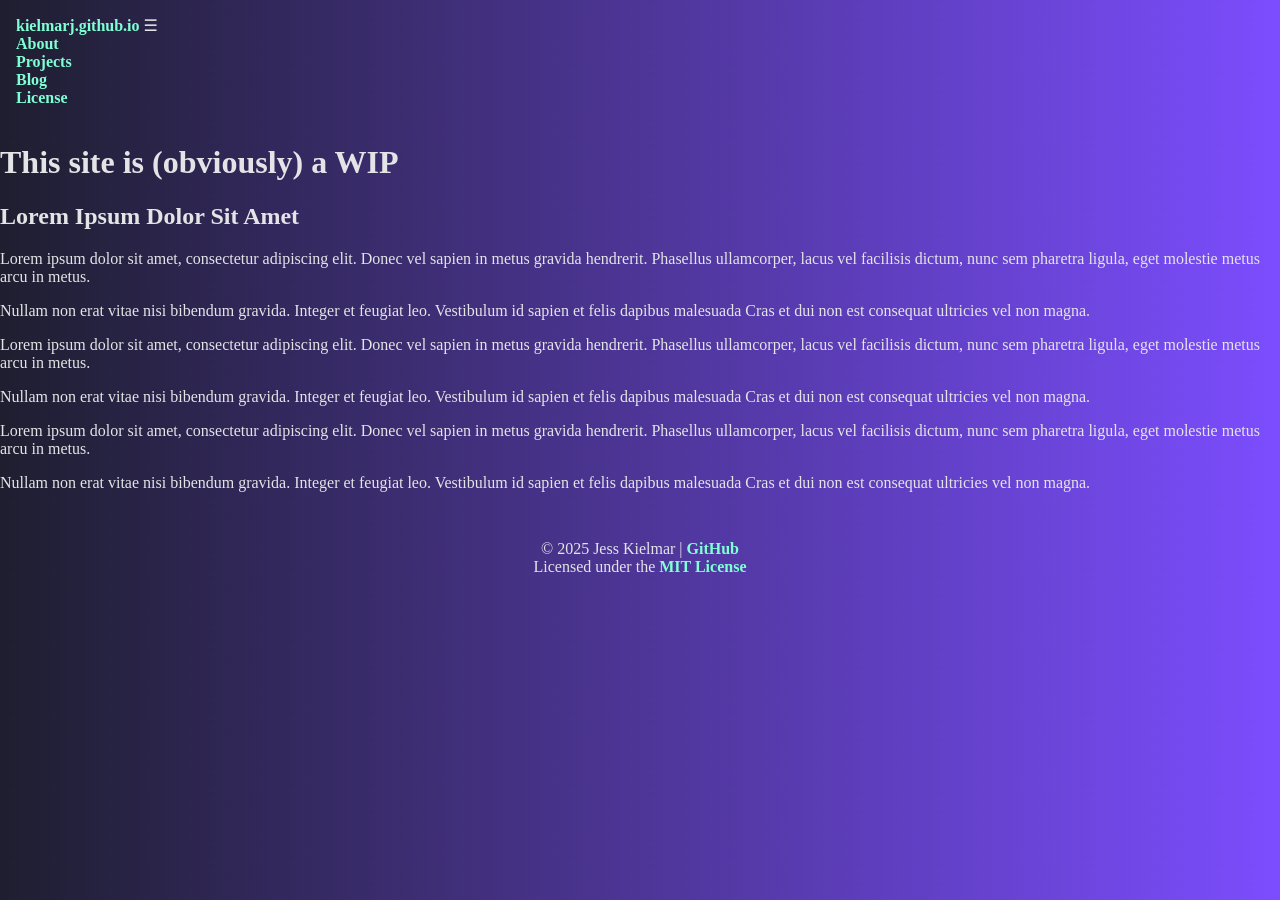
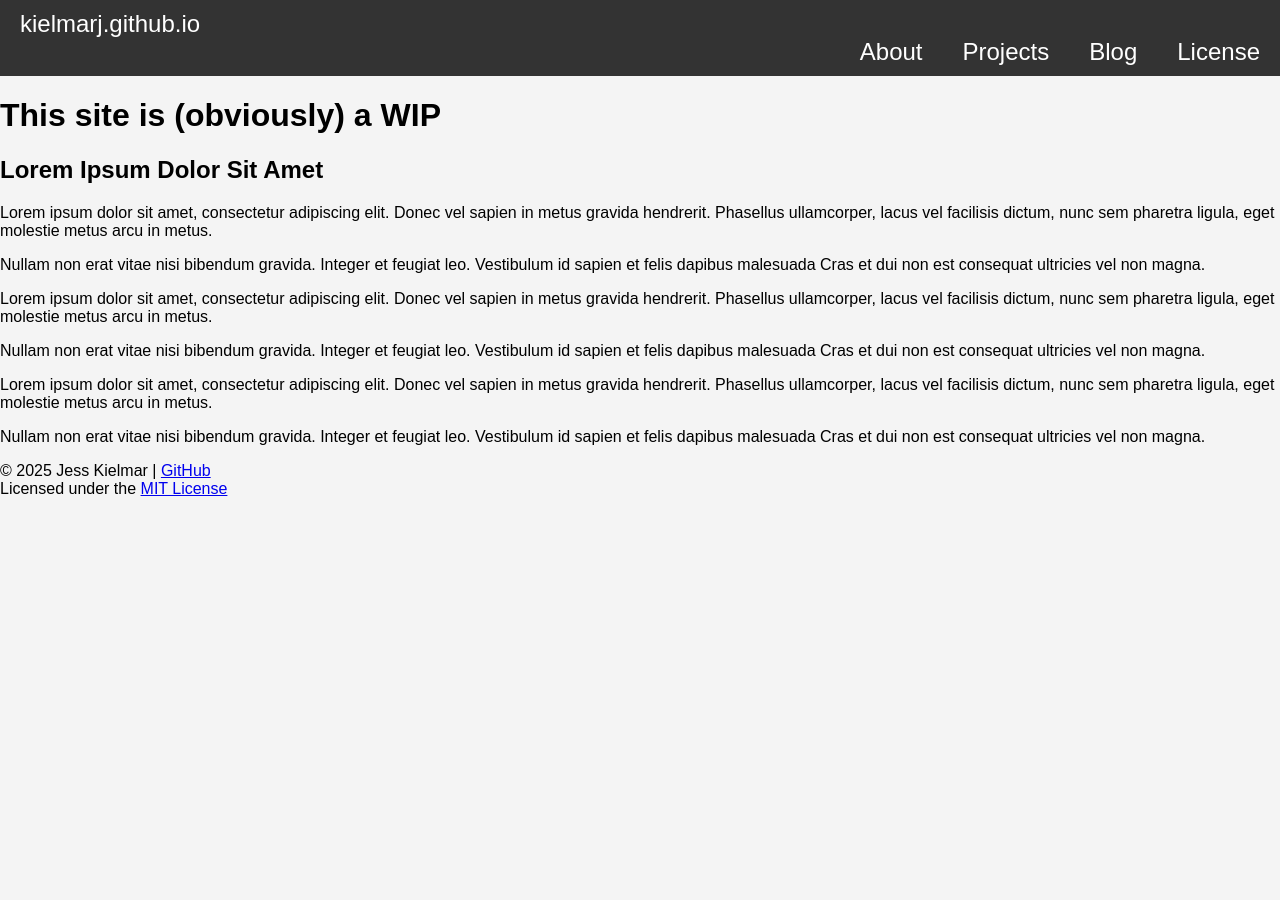
Before and after one commit to kielmarj/kielmarj.github.io, a Jekyll site: the page built from docs/index.md, in a window 1280 px wide. Built offline with Jekyll 4.4.1, drawn with Linux system fonts in a browser that asks for light colours.

Commit message:
Update default.css

```diff
--- a/docs/assets/default.css
+++ b/docs/assets/default.css
@@ -1,39 +1,61 @@
-:root {
-  --bg-color: #1e1e2f;
-  --text-color: #e4e4e7;
-  --highlight-color: aquamarine;
-  --secondary-color: #7c4dff;
-}
-
 body {
-  margin: 0;
-  padding: 0;
-  height: 1vh;
-  background: linear-gradient(135deg, var(--bg-color), var(--secondary-color));
-  color: var(--text-color);
+	font-family: Arial, sans-serif;
+	margin: 0;
+	padding: 0;
+	background-color: #f4f4f4;
 }
 
 header {
-  padding: 1rem;
+	background-color: #333;
+	color: #fff;
+	padding: 10px 0;
 }
 
-a {
-  color: var(--highlight-color);
-  text-decoration: none;
-  font-weight: bold;
+header a {
+	color: #fff;
+	text-decoration: none;
+	font-size: 24px;
+	margin-left: 20px;
 }
 
-a:hover {
-  text-decoration: underline;
+.header-nav {
+	display: none;
+	list-style-type: none;
+	padding: 0;
+	margin: 0;
 }
 
-ul.header-nav {
-  list-style-type: none;
-  margin: 0;
-  padding: 0;
+.header-nav li {
+	padding: 10px;
+	border-bottom: 1px solid #444;
 }
 
-footer {
-  text-align: center;
-  padding: 1rem 0;
+.header-nav a {
+	color: #fff;
+	text-decoration: none;
 }
+
+.hamburger {
+	display: block;
+	cursor: pointer;
+	font-size: 24px;
+	margin: 10px 20px;
+}
+
+@media (min-width: 600px) {
+	.header-nav {
+		display: flex;
+		justify-content: flex-end;
+		margin-right: 20px;
+	}
+
+	.header-nav li {
+		border: none;
+		padding: 0;
+		margin-left: 20px;
+	}
+
+	.hamburger {
+		display: none;
+	}
+}
```
